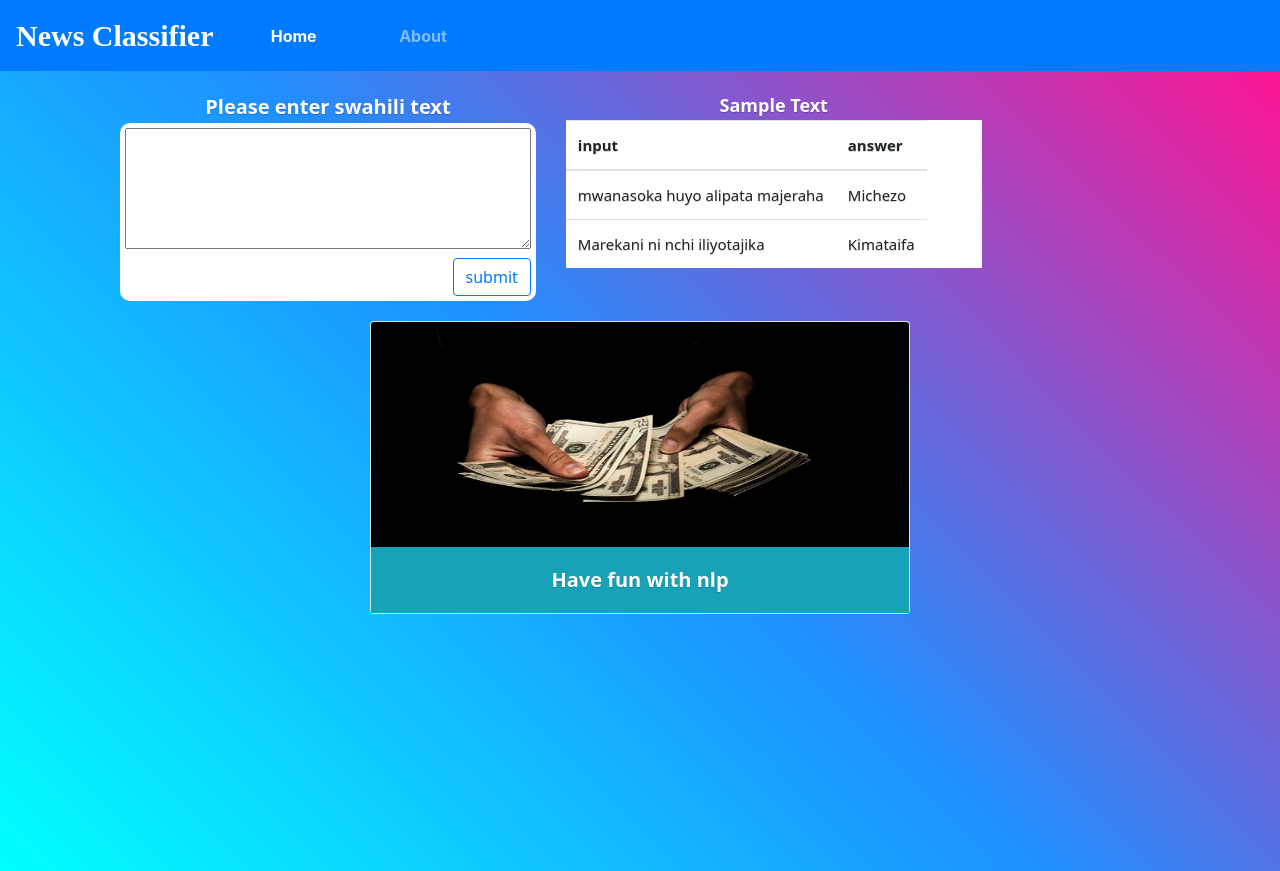
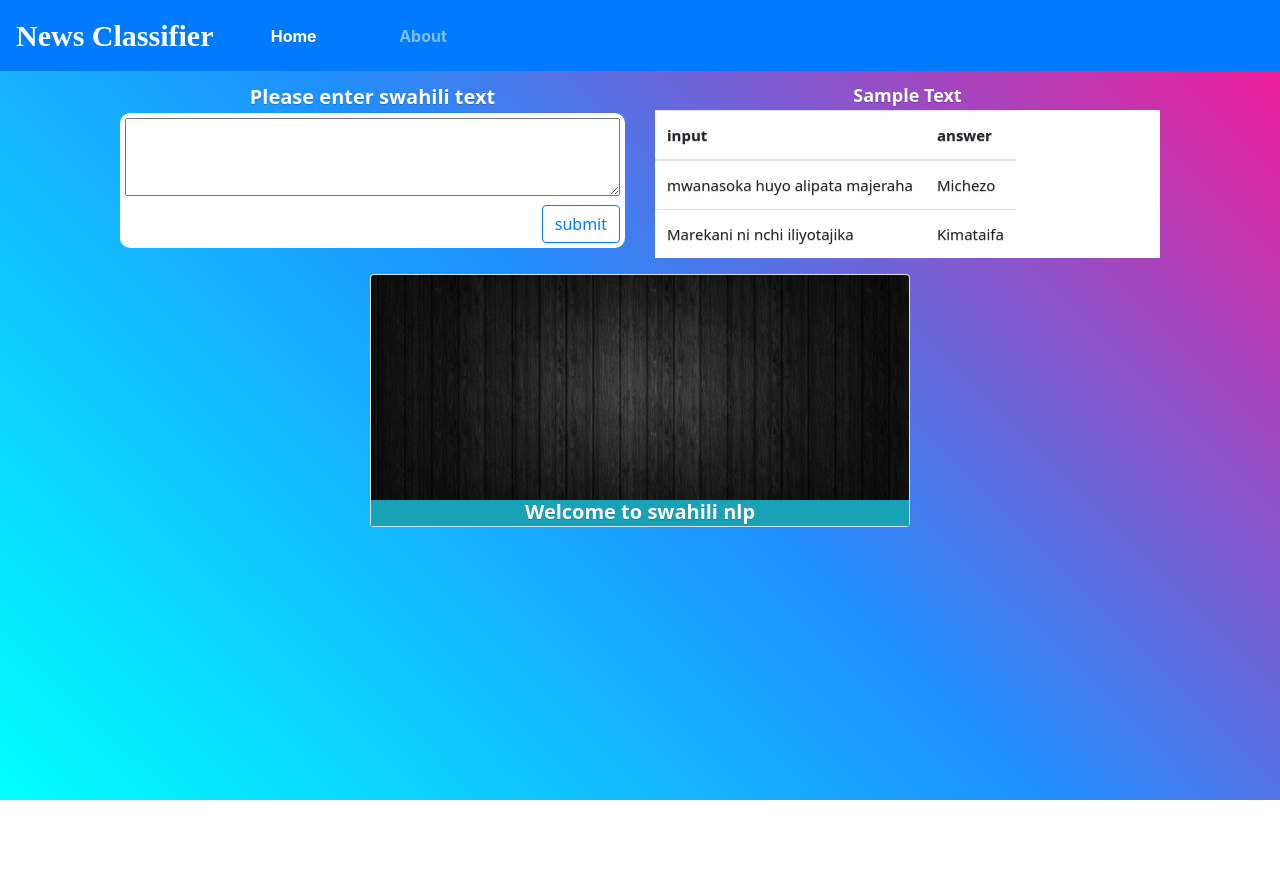
Before and after one commit to stevensimba/swahilinlp, a Django app: template templates/index.html in a window 1280 px wide. After the commit the page ends 800 px from the top, so only its background shows below. Run offline with Django 3.2, Linux system fonts and the light colour scheme; the template is opened without the code that fills it, so the values that code supplies are empty; some libraries are stand-ins or nearby versions.

```diff
--- a/templates/index.html
+++ b/templates/index.html
@@ -22,17 +22,18 @@
 	<!-- jQuery first, then Popper.js, then Bootstrap JS -->
 
 	<style>
+	body{
+			background: dodgerblue linear-gradient(45deg, aqua, dodgerblue, deeppink) fixed;
+			color: white;
+	}
 		.nav-item:hover {
 			background-color: rgba(224, 220, 220, 0.459);
 		}
 
 		main {
-			position: absolute;
-			margin: 0 auto !important;
+			margin: 10px auto !important;
 			width: 100% !important;
 			height: 100% !important;
-			background: dodgerblue linear-gradient(45deg, aqua, dodgerblue, deeppink) fixed;
-			color: white;
 			font: normal 32px/1.6 system-ui, sans-serif;
 			font-size: 20px;
 			text-shadow: 0 1px 1px hsl(0 0% 0% / 20%);
@@ -52,15 +53,27 @@
 		}
 
 		.text-box {
-			margin: 20px;
+			margin: 0 20px;
 		}
 
 		textarea {
-			font-size: 18px;
+			font-size: 15px;
 		}
 
 		table {
 			background-color: white;
+		}
+
+		@media  (max-width : 600px) {
+	        .card{
+				height: 100px;
+			}
+				main {
+				margin: 0px auto !important;
+				}
+				table, textarea{
+					font-size: 12px !important;
+				}
 		}
 	</style>
 </head>
@@ -91,19 +104,19 @@
 		<div class="container">
 			<div class="row text-box">
 				<!--  two unequal cols, turn col to row for screens under 992px-->
-				<div class="col-lg-5 inputs">
+				<div class="col-md-6 inputs">
 					<div style="text-align:center; font-weight:bold; ">Please enter swahili text</div>
 					<form style="width:100%; padding:5px 5px;" method="POST">
 					{% csrf_token %}
-						<textarea style="width:100%; text-align:left; " rows=4 name="swa-input" id="swa-input">
+						<textarea style="width:100%; text-align:left; " rows=3 name="swa-input" id="swa-input">
                             </textarea>
 						<button class="btn btn-outline-primary " style="float: right;"
 							type="submit " id="submit-input"> submit </button>
 					</form>
 				</div>
-				<div class="col-lg-5 sample ">
+				<div class="col-md-6 sample ">
 					<div style="text-align:center; font-weight:bold; font-size:18px;"> Sample Text </div>
-					<table class=" table table-responsive table-hover"  >
+					<table class=" table table-responsive table-hover" style="font-size:15px;" >
 						<thead>
 							<tr>
 								<th class="table-in ">input</th>
@@ -128,9 +141,9 @@
 			<div class="row " style="display:flex" id="showresults">
 				<div class="col-6" style="margin:auto; justify-content: center;">
 					<div class="card ">
-						<img class="card-img-top " src="./static/images/0.jpg" style="height:225px ">
-						<div class="card-body bg-info ">
-							<h5 class="card-title" style="text-align:center; margin:1px; font-weight: bold"> Have fun with nlp
+						<img class="card-img-top " src="./static/images/start.jpg" style="height:225px ">
+						<div class="card-body bg-info " style="padding:0px; ">
+							<h5 class="card-title" style=" text-align:center; font-weight: bold;padding-bottom:0px; margin-bottom:2px;"> Welcome to swahili nlp
 							</h5>
 						</div>
 					</div>
@@ -163,7 +176,7 @@
 				data: $('form').serialize(),
 				type: "POST",
 				success: function (response) {
-					const muvie = document.getElementById("image-card")
+					const image_card = document.getElementById("image-card")
 						$("#showresults").remove();
 					let src = "./static/images/" + response.prediction + ".jpg"
 					result = `
@@ -171,14 +184,14 @@
 					 	<div class="col-6" style="margin:auto; justify-content: center;">
 					 		<div class="card ">
 					 			<img class="card-img-top " src=${src} style="height:225px ">
-					 			<div class="card-body bg-info ">
-					 				<h5 class="card-title" style="text-align:center; margin:1px; font-weight: bold"> ${response.message} </h5>
+					 			<div class="card-body bg-info " style="padding:0px;">
+					 				<h5 class="card-title" style="text-align:center; font-weight: bold; padding-bottom:0px; margin-bottom:2px;"> ${response.message} </h5>
 					 			</div>
 					 		</div>
 					 	</div>
 					 </div>
 					`
-					muvie.insertAdjacentHTML("beforeend", result)
+					image_card.insertAdjacentHTML("beforeend", result)
 				},
 				error: function (error) {
 					console.log("error", error);
```
Also changed, not shown: static/images/start.jpg (added).
